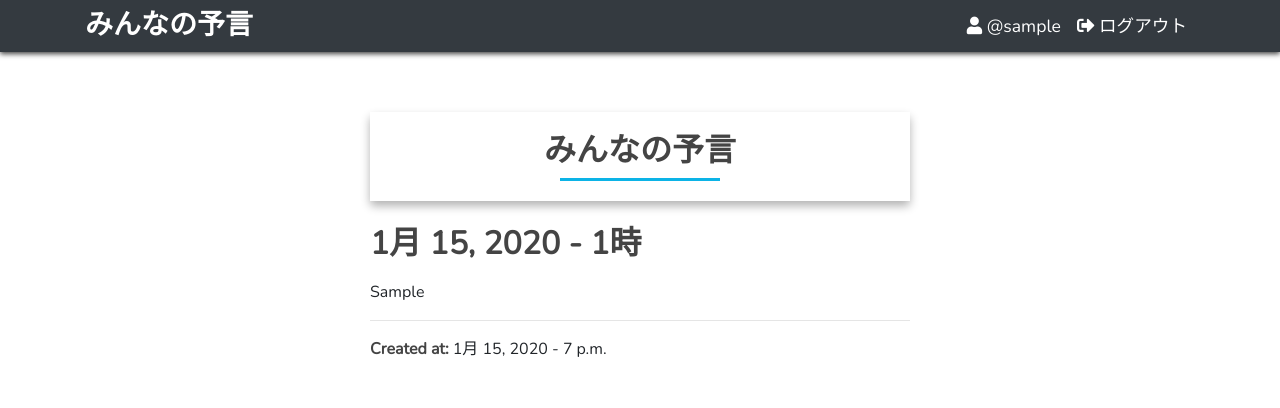
After one commit to shal5ho4/CW-ongoing-, a Django app: a page that uses user/templates/user/tweet_detail.html in a window 1280 px wide. The commit adds this page. Shown: the top 408 px of the page. Run offline with Django 3.2, Linux system fonts and the light colour scheme; a user stored in the database is signed in; tables that the repository leaves empty hold one stand-in row (values such as "Sample post"); parts of the project's set-up code (start-up, migrations or seed data) failed here and were passed over; some libraries are stand-ins or nearby versions.

Commit message:
added scheduler functionality

```diff
--- a/user/admin.py
+++ b/user/admin.py
@@ -3,5 +3,5 @@ from .models import Tweets
 
 @admin.register(Tweets)
 class TweetsAdmin(admin.ModelAdmin):
-  list_display = ['user', 'created_at', 'will_post', 'is_posted']
+  list_display = ['user', 'publish', 'will_post', 'is_posted']
   list_filter = ['created_at']
--- a/user/forms.py
+++ b/user/forms.py
@@ -1,6 +1,8 @@
 from django import forms
+from django.utils import timezone
 from django.utils.text import slugify
 from .models import Tweets
+from datetime import timedelta
 
 HOURS = [
   (0, 0), (1, 1), (2, 2), (3, 3), (4, 4), (5, 5),
@@ -17,13 +19,32 @@ class LoginForm(forms.Form):
 
 class TweetCreateForm(forms.ModelForm):
 
+  def clean(self):
+    cd = super().clean()
+    will_post = cd.get('will_post')
+    will_post_time = cd.get('will_post_time')
+
+    will_post_after = will_post + timedelta(hours=will_post_time)
+    today = timezone.now()
+
+    if will_post_after < today:
+      raise forms.ValidationError('')
+
+    return cd
+
   def save(self, force_insert=False, force_update=False, commit=True):
     tweet = super().save(commit=False)
-    slug = slugify(tweet.will_post) # ここかえる
+    slug = slugify(tweet.publish)
     tweet.slug = slug
+
+    will_post = tweet.will_post
+    will_post_time = tweet.will_post_time
+    new_will_post = will_post + timedelta(hours=will_post_time)
+    tweet.will_post = new_will_post
 
     if commit:
       tweet.save()
+
     return tweet
 
   class Meta:
--- a/user/models.py
+++ b/user/models.py
@@ -1,10 +1,7 @@
 from django.db import models
 from django.conf import settings
+from django.urls import reverse
 from django.utils import timezone
-from django.utils.text import slugify
-from django.core.validators import MinValueValidator
-from social_django.models import UserSocialAuth
-import datetime
 
 
 class Tweets(models.Model):
@@ -14,20 +11,25 @@ class Tweets(models.Model):
     on_delete=models.CASCADE
   )
   tweet = models.CharField(max_length=50)
-  slug = models.SlugField(max_length=50, blank=True, unique=True)
+  slug = models.SlugField(unique_for_date='publish')
+  publish = models.DateTimeField(default=timezone.now)
   created_at = models.DateTimeField(auto_now_add=True)
-  will_post = models.DateTimeField(validators=[MinValueValidator(timezone.now)])
+  will_post = models.DateTimeField()
   will_post_time = models.IntegerField(default=0)
   is_posted = models.BooleanField(default=False)
+
 
   class Meta:
     ordering = ('-created_at',)
     verbose_name_plural = 'Tweets'
 
+  def get_absolute_url(self):
+    return reverse('detail', args=[self.slug])
 
   def get_seconds(self):
     dt1 = self.created_at
-    dt2 = self.will_post + datetime.timedelta(hours=self.will_post_time)
+    dt2 = self.will_post
+
     td = dt2 - dt1
     td_sec = int(td.total_seconds())
 
--- a/user/tasks.py
+++ b/user/tasks.py
@@ -45,7 +45,7 @@ def schedule(tweet_id):
     api = tweepy.API(auth)
     api.update_status(status=text)
 
-  td_sec = 10 # ここかえる
+  td_sec = tweet.get_seconds()
 
   s = sched.scheduler(time.time, time.sleep)
   s.enter(td_sec, 1, tweet_create)
--- /dev/null
+++ b/user/templates/user/tweet_detail.html
@@ -0,0 +1,31 @@
+{% extends 'base.html' %}
+
+{% block title %}みんなの予言{% endblock %}
+
+{% block content %}
+<div class="row justify-content-center">
+  <div class="col-lg-6">
+    <div class="card shadow-custom border-0 mb-4">
+      <div class="card-body text-center">
+        <h2 class="font-weight-bold text-grey">みんなの予言</h2>
+        <div class="bottom_line"></div>
+      </div>
+    </div>
+
+    <div class="top">
+      <h2 class="mt-4 font-weight-bold text-grey">
+        {{ tweet.will_post|date }} - {{ tweet.will_post_time }}時
+      </h2>
+      <div class="mt-3">
+        {{ tweet.tweet }}
+      </div>
+      <hr>
+      <div>
+        <span class="font-weight-bold text-grey">
+          Created at:
+        </span> {{ tweet.created_at|date }} - {{ tweet.created_at|time }}
+      </div>
+    </div>
+  </div>
+</div>
+{% endblock %}
--- a/user/urls.py
+++ b/user/urls.py
@@ -7,6 +7,7 @@ urlpatterns = [
   path('login/', auth_views.LoginView.as_view(), name='login'),
   path('logout/', auth_views.LogoutView.as_view(), name='logout'),
   path('dashboard/', views.dashboard, name='dashboard'),
+  path('dashboard/<slug:slug>/', views.tweet_detail, name='detail'),
   path('tweet_create/', views.tweet_create_form, name='create'),
   path('', views.top_page, name='top'),
 ]
--- a/user/views.py
+++ b/user/views.py
@@ -1,12 +1,10 @@
-from django.shortcuts import render, redirect
+from django.shortcuts import render, redirect, get_object_or_404
 from django.contrib.auth.decorators import login_required
-from django.contrib.auth.models import User
 from django.contrib import messages
 from social_django.models import UserSocialAuth
 from .forms import TweetCreateForm
 from .models import Tweets
 from .tasks import schedule
-import datetime
 
 
 def top_page(request):
@@ -28,17 +26,21 @@ def dashboard(request):
 
 
 @login_required
+def tweet_detail(request, slug):
+  tweet = get_object_or_404(Tweets, slug=slug)
+
+  return render(request, 'user/tweet_detail.html', {'tweet': tweet})
+
+
+@login_required
 def tweet_create_form(request):
-  user1 = User.objects.get(id=request.user.id)
-  user2 = UserSocialAuth.objects.get(user_id=user1.id)
-
   if request.method == 'POST':
     form = TweetCreateForm(request.POST)
 
     if form.is_valid():
       cd = form.cleaned_data
       new_tweet = form.save(commit=False)
-      new_tweet.user = user1
+      new_tweet.user = request.user
       new_tweet.save()
 
       schedule.delay(new_tweet.id)
```
Also changed, not shown: user/templates/user/dashboard.html (+5 -3 lines), user/migrations/0014_auto_20220926_1933.py (added), user/migrations/0015_auto_20220926_2210.py (added).
